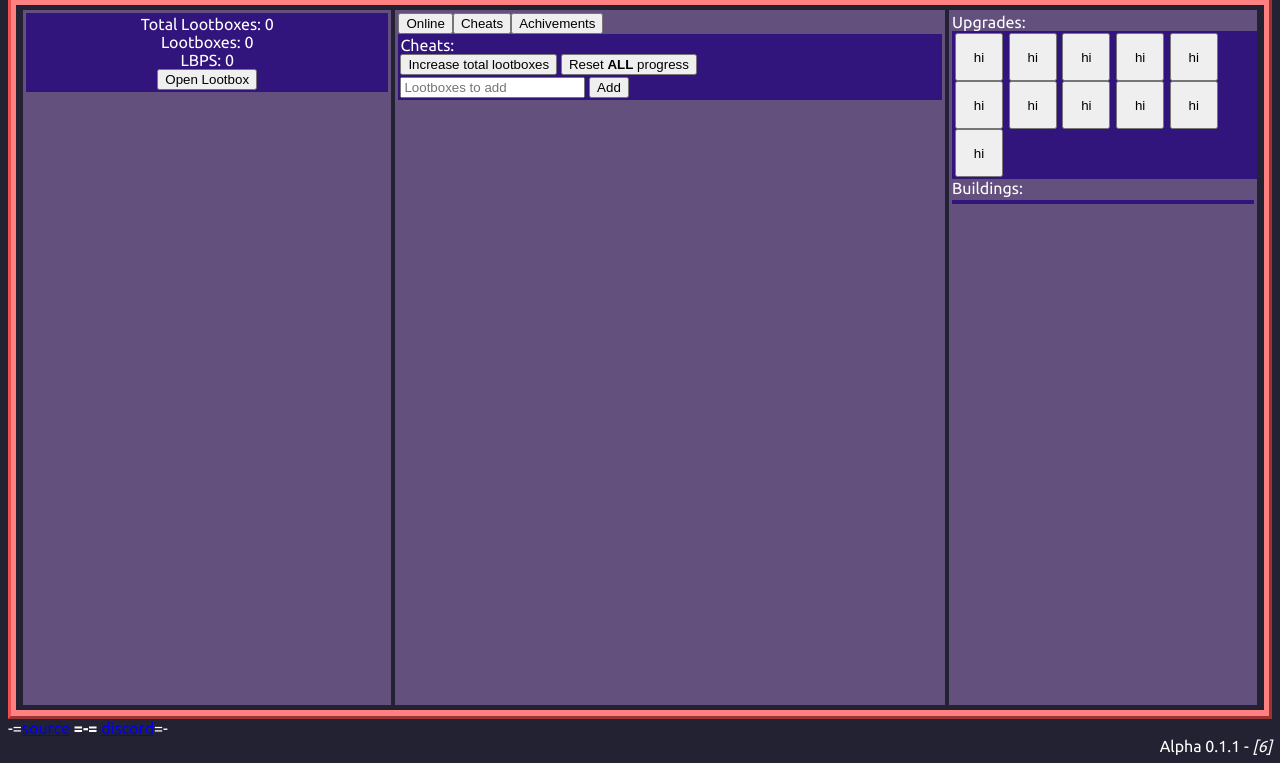
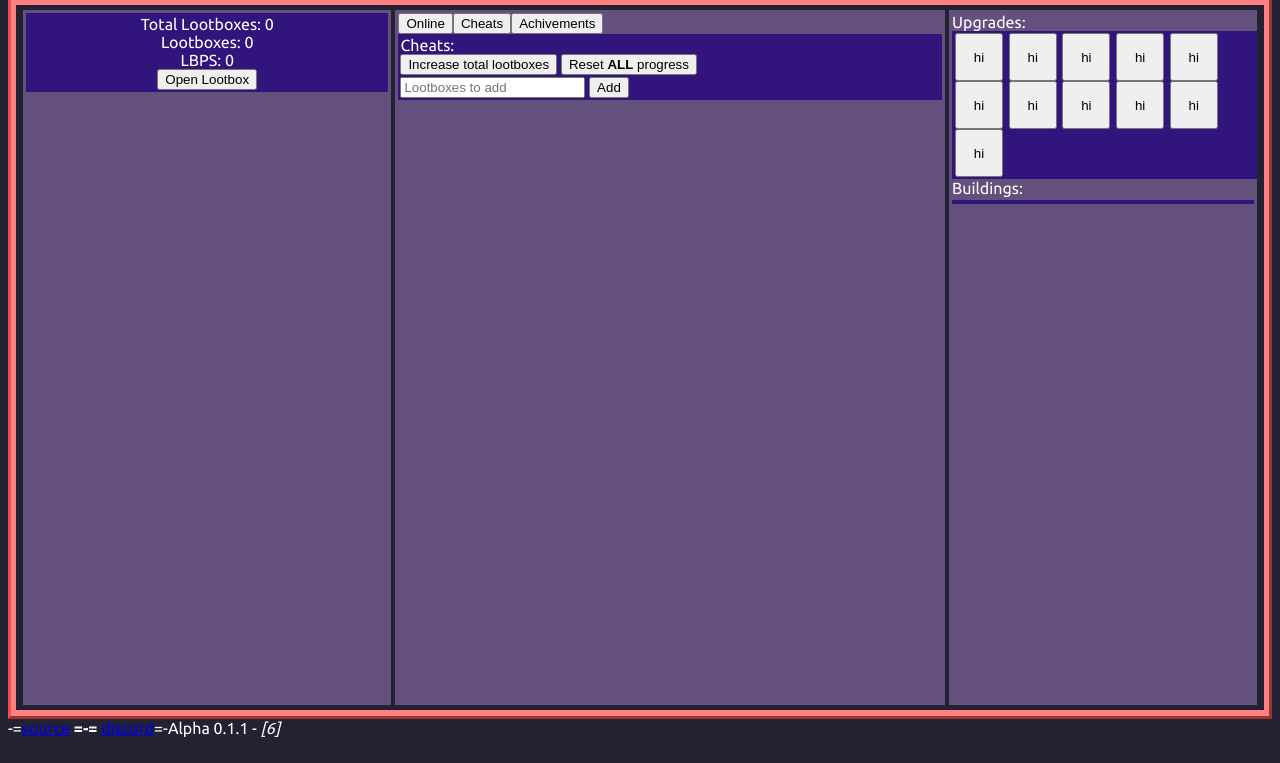
Before and after one commit to BNTFryingPan/idle-battle-royale, a plain HTML site: page client/webclient/index.html in a window 1280 px wide. Shown: the part 40-803 px from the top of the page. Drawn offline with Linux system fonts and the light colour scheme.

Commit message:
testing making version on same line as links

```diff
--- a/client/webclient/index.html
+++ b/client/webclient/index.html
@@ -58,6 +58,6 @@
                 </div>
             </div>
         </div>
-        -=<a href="https://github.com/leotomasmc/idle-battle-royale">source</a> <b>=-=</b> <a href="https://discord.gg/nHkGBun">discord</a>=-<div id="version-display" style="text-align: right">Loading...</div>
+        -=<a href="https://github.com/leotomasmc/idle-battle-royale">source</a> <b>=-=</b> <a href="https://discord.gg/nHkGBun">discord</a>=-<span id="version-display" style="text-align: right">Loading...</span>
     </body>
 </html>
```
